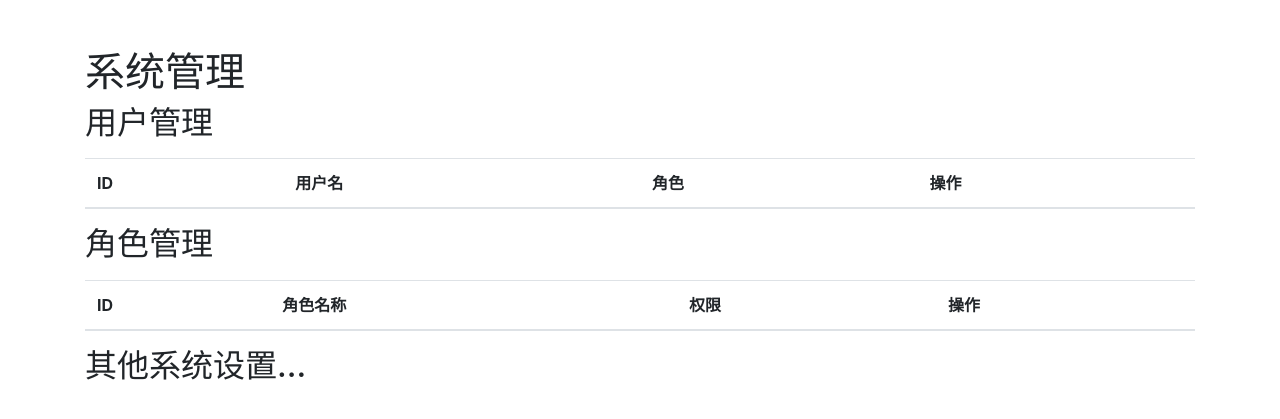
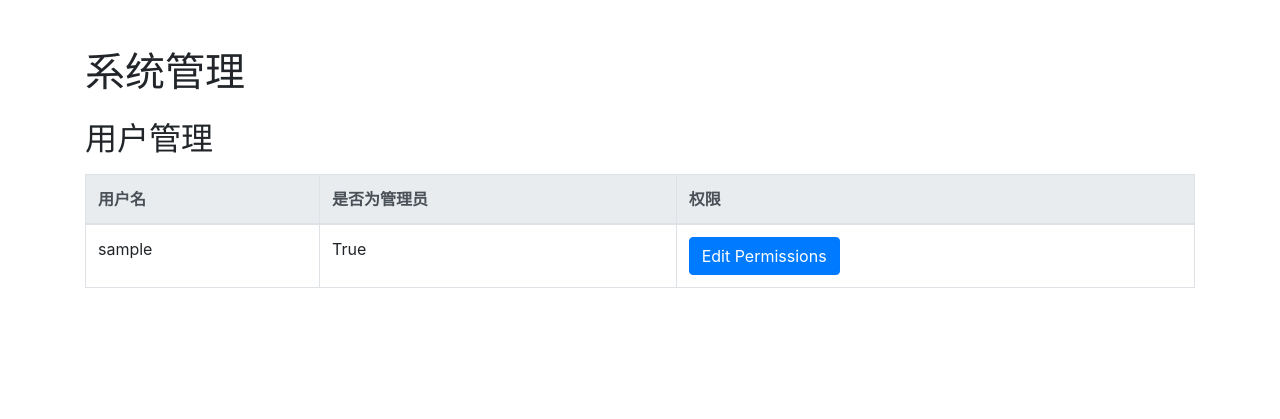
Before and after one commit to zdwtest/InventoryControlSystem, a Flask app: page /system_management in a window 1280 px wide. Shown: the top 419 px of the page. Run offline with Flask 3, Linux system fonts and the light colour scheme; a user stored in the database is signed in; tables that the repository leaves empty hold one stand-in row (values such as "Sample post"); lists and menus that the app fills with data are empty; some libraries are stand-ins or nearby versions.

Commit message:
加入了权限组

```diff
--- a/app.py
+++ b/app.py
@@ -1,6 +1,7 @@
 import os
+from functools import wraps
 
-from flask import Flask, render_template, request, redirect, url_for, flash, session
+from flask import Flask, render_template, request, redirect, url_for, flash, session, abort, get_flashed_messages
 from werkzeug.security import check_password_hash
 from applications.database.database import Supplies, database, Finance, Warehouse, QualityControl, Purchase, Users
 from flask_login import LoginManager, UserMixin, login_user, login_required, logout_user, current_user
@@ -29,6 +30,21 @@ def load_user(user_id):
         return Users.get(Users.id == user_id)
     except Users.DoesNotExist:
         return None
+
+
+# 管理员路由保护
+def admin_required(f):
+    @wraps(f)
+    def decorated_function(*args, **kwargs):
+        if not current_user.is_authenticated:
+            flash('请先登录。', 'error')
+            return redirect(url_for('login'))
+        elif not current_user.is_admin:
+            flash('您没有权限访问此页面。', 'error')
+            return redirect(url_for('index'))
+        return f(*args, **kwargs)
+
+    return decorated_function
 
 
 # 登录路由
@@ -73,50 +89,64 @@ def logout():
 def protected():
     return '这是一个受保护的页面，仅登录用户可见。'
 
-
-@app.route('/manage_data', methods=['GET', 'POST'])
+@app.route('/manage_supplies', methods=['GET', 'POST'])
 @login_required
 def manage_data():
-    if request.method == 'POST':
-        name = request.form.get('物资名称')
-        spec = request.form.get('规格')
+    # 从数据库查询当前用户的权限
+    with database.atomic():  # 使用上下文管理器确保连接正确打开和关闭
+        user_permissions = Users.select().where(Users.id == current_user.id).get()
+        if not user_permissions.can_manage_supplies:
+            # 返回权限不足的 HTML 页面
+            return render_template('permissions_error.html', status=404)
+
+        if request.method == 'POST':
+            name = request.form.get('物资名称')
+            spec = request.form.get('规格')
+            try:
+                qty = int(request.form['数量'])
+            except ValueError:
+                flash("数量必须是整数", 'danger')
+            else:
+                try:
+                    # 查找是否已存在相同名称和规格的物品
+                    existing_item = Supplies.get_or_none(
+                        (Supplies.name == name) & (Supplies.specification == spec)
+                    )
+
+                    if existing_item:
+                        # 如果存在，增加数量
+                        existing_item.quantity += qty
+                        existing_item.save()
+                        flash("已添加数量到现有物品！", 'success')
+                    else:
+                        # 如果不存在，创建新物品
+                        Supplies.create(name=name, specification=spec, quantity=qty)
+                        flash("物资信息已成功添加！", 'success')
+
+                except Exception as e:
+                    flash(f"保存数据时出错: {e}", 'danger')
+
         try:
-            qty = int(request.form['数量'])
-        except ValueError:
-            flash("数量必须是整数", 'danger')
-        else:
-            try:
-                # 查找是否已存在相同名称和规格的物品
-                existing_item = Supplies.get_or_none(
-                    (Supplies.name == name) & (Supplies.specification == spec)
-                )
+            data = Supplies.select()
+        except Exception as e:
+            flash(f"获取数据时出错: {e}", 'danger')
+            data = []
 
-                if existing_item:
-                    # 如果存在，增加数量
-                    existing_item.quantity += qty
-                    existing_item.save()
-                    flash("已添加数量到现有物品！", 'success')
-                else:
-                    # 如果不存在，创建新物品
-                    Supplies.create(name=name, specification=spec, quantity=qty)
-                    flash("物资信息已成功添加！", 'success')
+        # 使用 Jinja2 模板渲染 HTML
+        return render_template('manage_supplies.html', data=data)
 
-            except Exception as e:
-                flash(f"保存数据时出错: {e}", 'danger')
-
-    try:
-        data = Supplies.select()
-    except Exception as e:
-        flash(f"获取数据时出错: {e}", 'danger')
-        data = []
-
-    return render_template('manage.html', data=data)
 
 
 # --- 采购管理 ---
 @app.route('/purchase_management', methods=['GET', 'POST'])
 @login_required
 def purchase_management():
+    # 从数据库查询当前用户的权限
+    with database.atomic():  # 使用上下文管理器确保连接正确打开和关闭
+        user_permissions = Users.select().where(Users.id == current_user.id).get()
+        if not user_permissions.can_manage_suppliers:
+            # 返回权限不足的 HTML 页面
+            return render_template('permissions_error.html', status=404)
     if request.method == 'POST':
         # 1. 从表单获取数据
         material_name = request.form.get('material_name')
@@ -154,6 +184,12 @@ def purchase_management():
 @app.route('/quality_control', methods=['GET', 'POST'])
 @login_required
 def quality_control():
+    # 从数据库查询当前用户的权限
+    with database.atomic():  # 使用上下文管理器确保连接正确打开和关闭
+        user_permissions = Users.select().where(Users.id == current_user.id).get()
+        if not user_permissions.can_manage_quality_controls:
+            # 返回权限不足的 HTML 页面
+            return render_template('permissions_error.html', status=404)
     if request.method == 'POST':
         # 1. 从表单获取数据
         material_name = request.form.get('material_name')
@@ -189,6 +225,12 @@ def quality_control():
 @app.route('/warehouse_management', methods=['GET', 'POST'])
 @login_required
 def warehouse_management():
+    # 从数据库查询当前用户的权限
+    with database.atomic():  # 使用上下文管理器确保连接正确打开和关闭
+        user_permissions = Users.select().where(Users.id == current_user.id).get()
+        if not user_permissions.can_manage_warehouses:
+            # 返回权限不足的 HTML 页面
+            return render_template('permissions_error.html', status=404)
     if request.method == 'POST':
         # 1. 确定操作类型 (入库/出库)
         operation_type = request.form.get('operation_type')
@@ -244,6 +286,12 @@ def warehouse_management():
 @app.route('/finance_management', methods=['GET', 'POST'])
 @login_required
 def finance_management():
+    # 从数据库查询当前用户的权限
+    with database.atomic():  # 使用上下文管理器确保连接正确打开和关闭
+        user_permissions = Users.select().where(Users.id == current_user.id).get()
+        if not user_permissions.can_manage_finances:
+            # 返回权限不足的 HTML 页面
+            return render_template('permissions_error.html', status=404)
     if request.method == 'POST':
         # 1. 从表单获取数据
         transaction_type = request.form.get('transaction_type')
@@ -277,6 +325,12 @@ def finance_management():
 @app.route('/report', methods=['GET'])
 @login_required
 def report():
+    # 从数据库查询当前用户的权限
+    with database.atomic():  # 使用上下文管理器确保连接正确打开和关闭
+        user_permissions = Users.select().where(Users.id == current_user.id).get()
+        if not user_permissions.can_manage_reports:
+            # 返回权限不足的 HTML 页面
+            return render_template('permissions_error.html', status=404)
     # --- 物资统计 ---
     supplies_data = Supplies.select()
     total_supplies_value = 0
@@ -304,13 +358,37 @@ def report():
                            net_profit=net_profit)
 
 
-# --- 系统管理 ---
+# 系统管理视图
 @app.route('/system_management', methods=['GET', 'POST'])
 @login_required
+@admin_required
 def system_management():
-    # 处理系统设置，例如用户管理、权限设置等
-    # ...
-    return render_template('system_management.html')
+    users = Users.select()
+    return render_template('system_management.html', users=users)
+
+
+# 编辑用户权限视图
+@app.route('/edit_user_permissions/<int:user_id>', methods=['GET', 'POST'])
+@login_required
+@admin_required
+def edit_user_permissions(user_id):
+    user = Users.get_or_none(Users.id == user_id)
+    if not user:
+        abort(404)
+
+    if request.method == 'POST':
+        user.can_manage_users = 'can_manage_users' in request.form
+        user.can_manage_supplies = 'can_manage_supplies' in request.form
+        user.can_manage_suppliers = 'can_manage_suppliers' in request.form
+        user.can_manage_products = 'can_manage_products' in request.form
+        user.can_manage_purchases = 'can_manage_purchases' in request.form
+        user.can_manage_quality_controls = 'can_manage_quality_controls' in request.form
+        user.can_manage_warehouses = 'can_manage_warehouses' in request.form
+        user.can_manage_finances = 'can_manage_finances' in request.form
+        user.save()
+        return redirect(url_for('system_management'))
+
+    return render_template('edit_user_permissions.html', user=user)
 
 
 if __name__ == '__main__':
--- a/templates/index.html
+++ b/templates/index.html
@@ -10,7 +10,7 @@
         <h1>物资管理系统</h1>
         <p>欢迎使用物资管理系统！</p>
         <p>请点击下面的按钮进入系统。</p>
-        <a href="manage_data" class="btn btn-primary">进入系统</a>
+        <a href="manage_supplies" class="btn btn-primary">进入系统</a>
     </div>
 </body>
 </html>
--- a/templates/system_management.html
+++ b/templates/system_management.html
@@ -1,64 +1,35 @@
-<!DOCTYPE html>
+<!doctype html>
 <html lang="en">
 <head>
     <meta charset="UTF-8">
+    <meta name="viewport" content="width=device-width, initial-scale=1.0">
     <title>系统管理</title>
-    <link rel="stylesheet" href="https://stackpath.bootstrapcdn.com/bootstrap/4.5.2/css/bootstrap.min.css">
+    <link rel="stylesheet" href="https://maxcdn.bootstrapcdn.com/bootstrap/4.5.2/css/bootstrap.min.css">
 </head>
 <body>
-    <div class="container mt-5">
-        <h1>系统管理</h1>
-        <h2>用户管理</h2>
-        <table class="table mt-3">
-            <thead>
+<div class="container">
+    <h1 class="mt-5">系统管理</h1>
+    <h2 class="mt-4">用户管理</h2>
+    <table class="table table-bordered mt-3">
+        <thead class="thead-light">
         <tr>
-                    <th>ID</th>
             <th>用户名</th>
-                    <th>角色</th>
-                    <th>操作</th>
+            <th>是否为管理员</th>
+            <th>权限</th>
         </tr>
         </thead>
         <tbody>
         {% for user in users %}
             <tr>
-                        <td>{{ user.id }}</td>
                 <td>{{ user.username }}</td>
-                        <td>{{ user.role }}</td>
+                <td>{{ user.is_admin }}</td>
                 <td>
-                            <button class="btn btn-sm btn-warning">编辑</button>
-                            <button class="btn btn-sm btn-danger">删除</button>
+                    <a class="btn btn-primary" href="{{ url_for('edit_user_permissions', user_id=user.id) }}">Edit Permissions</a>
                 </td>
             </tr>
         {% endfor %}
         </tbody>
     </table>
-
-        <h2>角色管理</h2>
-        <table class="table mt-3">
-            <thead>
-                <tr>
-                    <th>ID</th>
-                    <th>角色名称</th>
-                    <th>权限</th>
-                    <th>操作</th>
-                </tr>
-            </thead>
-            <tbody>
-                {% for role in roles %}
-                    <tr>
-                        <td>{{ role.id }}</td>
-                        <td>{{ role.name }}</td>
-                        <td>{{ role.permissions }}</td>
-                        <td>
-                            <button class="btn btn-sm btn-warning">编辑</button>
-                            <button class="btn btn-sm btn-danger">删除</button>
-                        </td>
-                    </tr>
-                {% endfor %}
-            </tbody>
-        </table>
-
-        <h2>其他系统设置...</h2>
 </div>
 </body>
 </html>
```
Also changed, not shown: applications/database/database.py (+11 -1 lines), templates/edit_user_permissions.html (added, +49 -0 lines), templates/permissions_error.html (added, +12 -0 lines), test/creatAccount.py (+1 -1 lines), templates/manage_supplies.html (renamed from templates/manage.html). Lines whose indentation alone changed are shown as unchanged.
